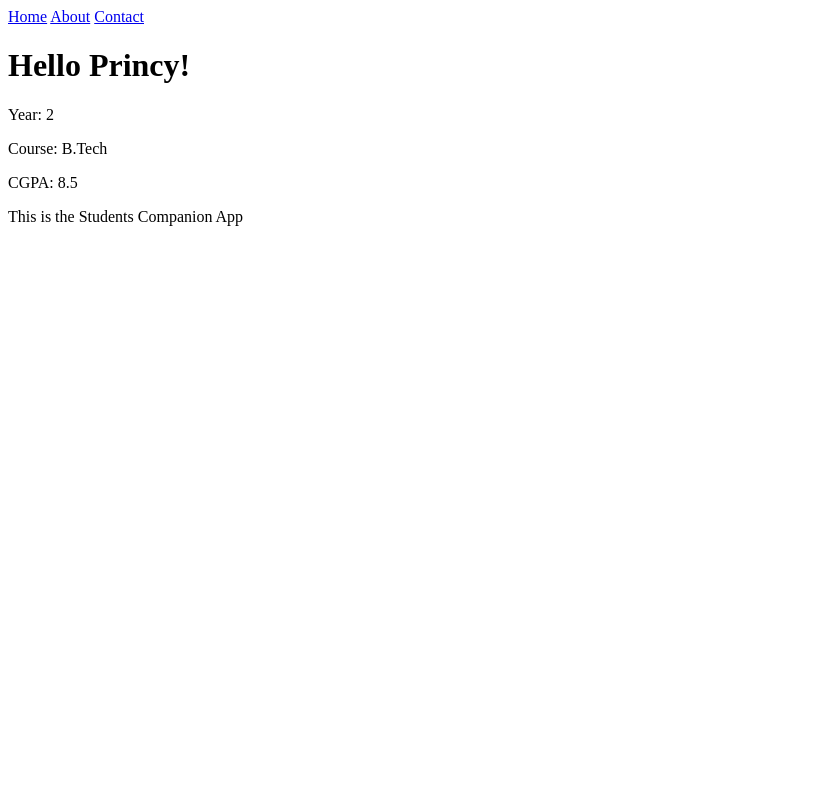
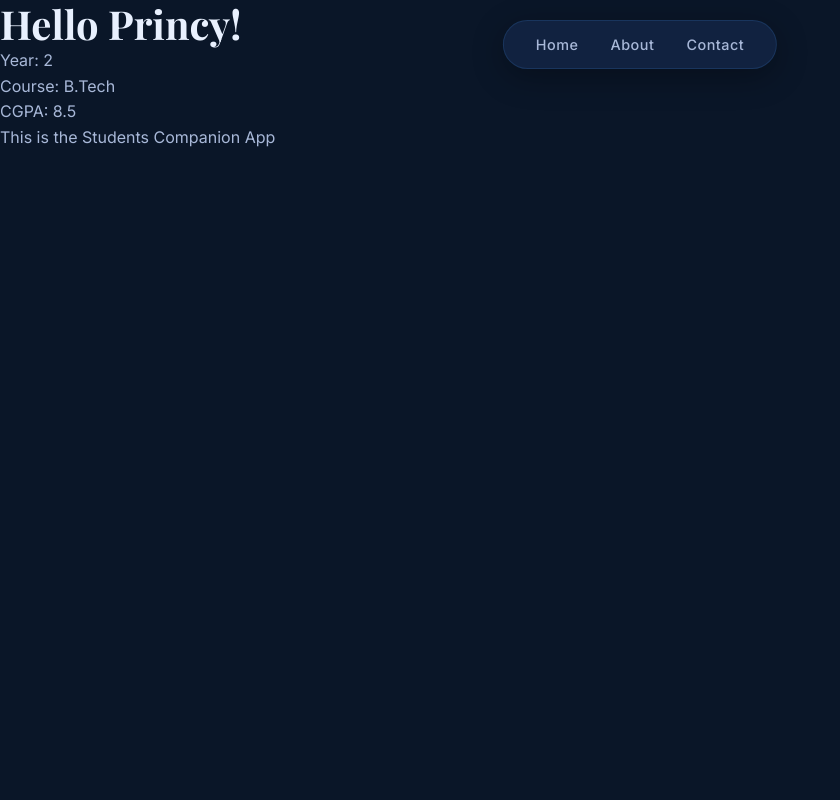
Before and after one commit to princykhandelwal369/Student-Companion, a Flask app: page / in a window 1280 px wide. Shown: the whole page, without its empty margins (0-840 px from the left). Run offline with Flask 3, Linux system fonts and the light colour scheme.

Commit message:
css learning

```diff
--- /dev/null
+++ b/static/css/style.css
@@ -0,0 +1,87 @@
+/* ==========================================
+   STUDENT COMPANION — Main Stylesheet
+   ========================================== */
+
+/* CSS Variables */
+:root {
+    --bg-primary: #0a1628;
+    --bg-secondary: #112240 ;
+    --bg-card: #1a3a5c;
+    --accent: #4a9eff;
+    --accent-hover: #2980ff;
+    --text-primary: #e8f0fe;
+    --text-secondary: #a8b8d8;
+    --border-radius: 12px;
+    --nav-radius: 50px;
+    --shadow: 0 8px 32px rgba(0, 0, 0, 0.3);
+}
+
+* {
+    margin: 0;
+    padding: 0;
+    box-sizing: border-box;
+}
+
+body {
+    background-color: var(--bg-primary);
+    color: var(--text-primary);
+    font-family: 'Inter', sans-serif;
+    min-height: 100vh;
+    line-height: 1.6;
+}
+
+/* 3. Typography */
+h1, h2, h3 {
+    font-family: 'Playfair Display', serif;
+    font-weight: 700;
+    line-height: 1.2;
+}
+
+h1 { font-size: 2.5rem; }
+h2 { font-size: 2rem; }
+h3 { font-size: 1.5rem; }
+
+p {
+    font-family: 'Inter', sans-serif;
+    color: var(--text-secondary);
+    font-size: 1rem;
+}
+
+a {
+    color: var(--accent);
+    text-decoration: none;
+}
+
+a:hover {
+    color: var(--accent-hover);
+}
+
+/* 4. Navbar */
+nav {
+    position: fixed;
+    top: 20px;
+    left: 50%;
+    transform: translateX(-50%);
+    background: var(--bg-secondary);
+    padding: 12px 32px;
+    border-radius: var(--nav-radius);
+    box-shadow: var(--shadow);
+    z-index: 1000;
+    display: flex;
+    gap: 32px;
+    border: 1px solid rgba(74, 158, 255, 0.15);
+}
+
+nav a {
+    color: var(--text-secondary);
+    text-decoration: none;
+    font-family: 'Inter', sans-serif;
+    font-size: 0.9rem;
+    font-weight: 500;
+    letter-spacing: 0.5px;
+    transition: color 0.2s ease;
+}
+
+nav a:hover {
+    color: var(--accent);
+}
--- a/templates/about.html
+++ b/templates/about.html
@@ -2,6 +2,10 @@
 <html>
     <head>
         <title> About </title>
+        <link rel="preconnect" href="https://fonts.googleapis.com">
+        <link rel="preconnect" href="https://fonts.gstatic.com" crossorigin>
+        <link href="https://fonts.googleapis.com/css2?family=Inter:wght@300;400;500;600&family=Playfair+Display:wght@400;600;700&display=swap" rel="stylesheet">
+        <link rel="stylesheet" href="{{ url_for('static', filename='css/style.css') }}">
     </head>
     <body>
         <nav>
--- a/templates/contact.html
+++ b/templates/contact.html
@@ -2,6 +2,10 @@
 <html>
     <head>
         <title> Contact </title>
+        <link rel="preconnect" href="https://fonts.googleapis.com">
+        <link rel="preconnect" href="https://fonts.gstatic.com" crossorigin>
+        <link href="https://fonts.googleapis.com/css2?family=Inter:wght@300;400;500;600&family=Playfair+Display:wght@400;600;700&display=swap" rel="stylesheet">
+        <link rel="stylesheet" href="{{ url_for('static', filename='css/style.css') }}">
     </head>
     <body>
         <nav>
--- a/templates/home.html
+++ b/templates/home.html
@@ -2,6 +2,10 @@
 <html>
     <head>
         <title> Home </title>
+        <link rel="preconnect" href="https://fonts.googleapis.com">
+        <link rel="preconnect" href="https://fonts.gstatic.com" crossorigin>
+        <link href="https://fonts.googleapis.com/css2?family=Inter:wght@300;400;500;600&family=Playfair+Display:wght@400;600;700&display=swap" rel="stylesheet">
+        <link rel="stylesheet" href="{{ url_for('static', filename='css/style.css') }}">
     </head>
     <body>
         <nav>
```
